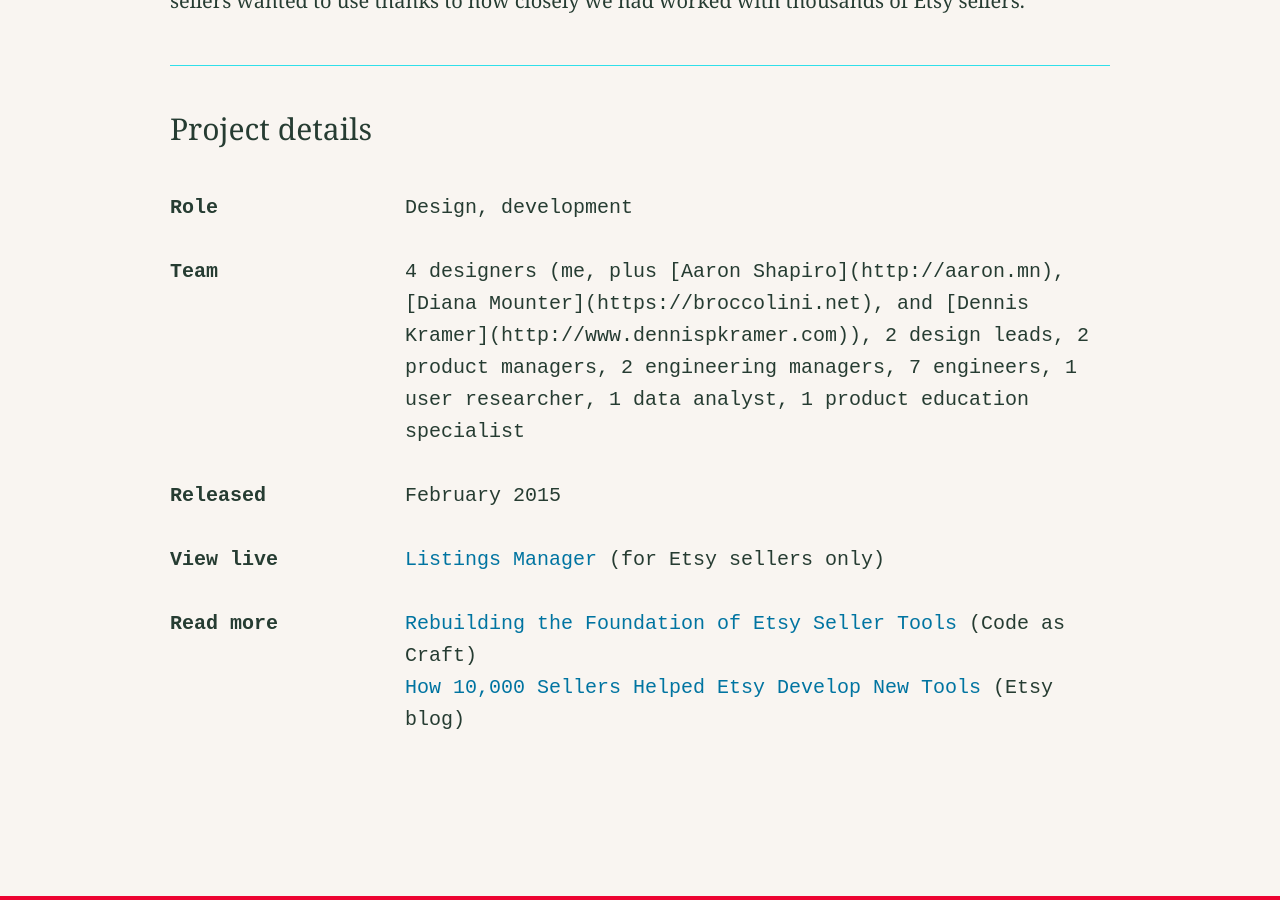
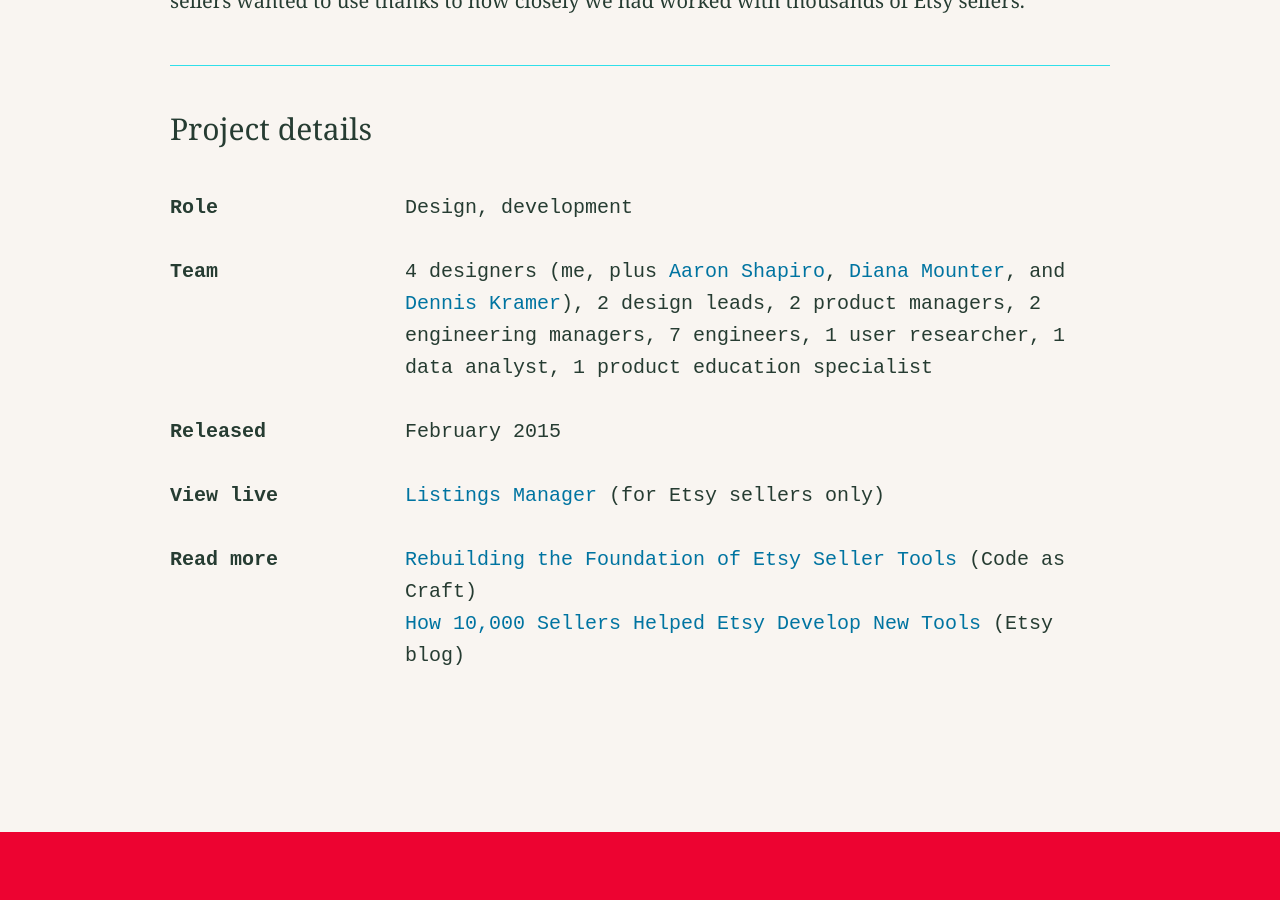
Before and after one commit to harllee/jessicaharllee.com, a Jekyll site: the page built from _work/etsy-listings-manager.markdown, in a window 1280 px wide and 900 px high, scrolled down 6234 px. Built offline with Jekyll 4.4.1, drawn with Linux system fonts in a browser that asks for light colours; some of the changed lines change nothing that is shown.

Commit message:
Updated Etsy Listings Manager

```diff
--- a/_work/etsy-listings-manager.markdown
+++ b/_work/etsy-listings-manager.markdown
@@ -100,7 +100,7 @@
     <h3>Team</h3>
   </div>
   <div>
-    <p>4 designers (me, plus [Aaron Shapiro](http://aaron.mn), [Diana Mounter](https://broccolini.net), and [Dennis Kramer](http://www.dennispkramer.com)), 2 design leads, 2 product managers, 2 engineering managers, 7 engineers, 1 user researcher, 1 data analyst, 1 product education specialist</p>
+    <p>4 designers (me, plus <a href="http://aaron.mn">Aaron Shapiro</a>, <a href="https://broccolini.net">Diana Mounter</a>, and <a href="http://www.dennispkramer.com">Dennis Kramer</a>), 2 design leads, 2 product managers, 2 engineering managers, 7 engineers, 1 user researcher, 1 data analyst, 1 product education specialist</p>
   </div>
   <div>
     <h3>Released</h3>
```
